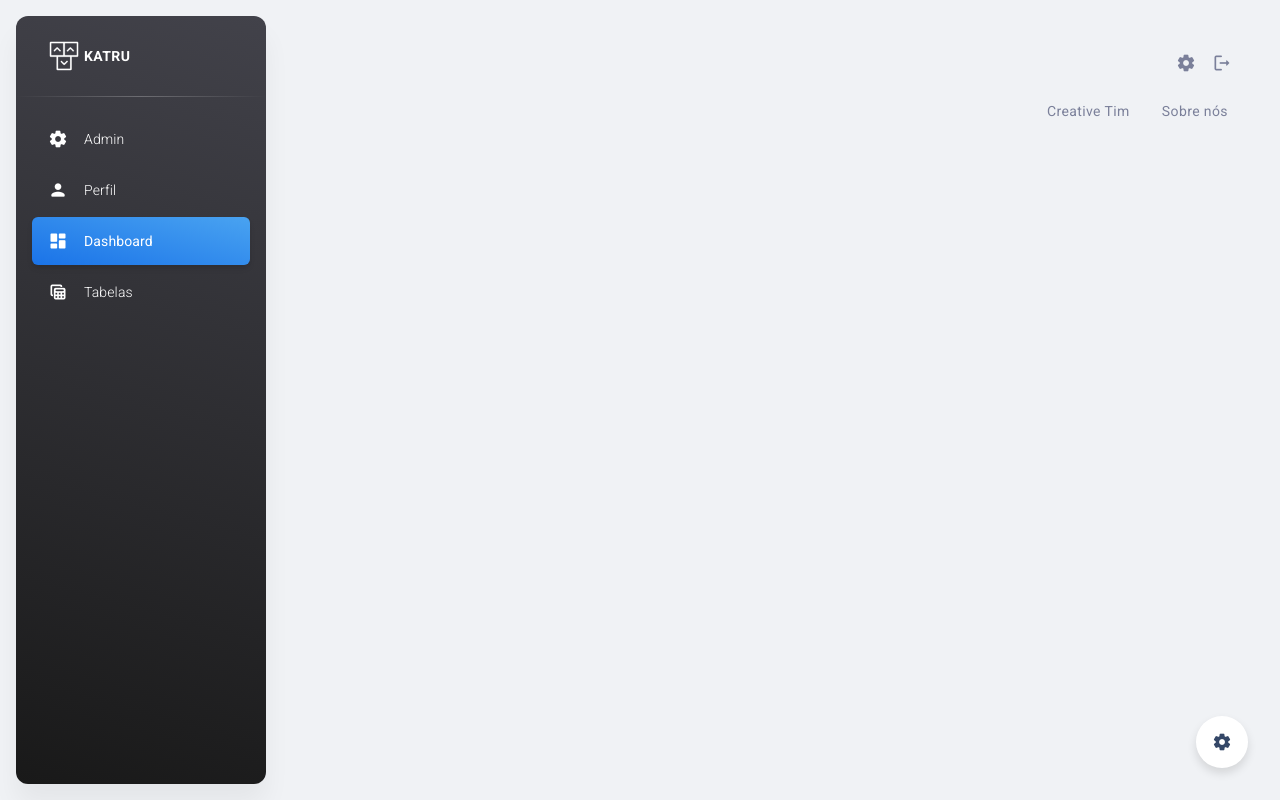
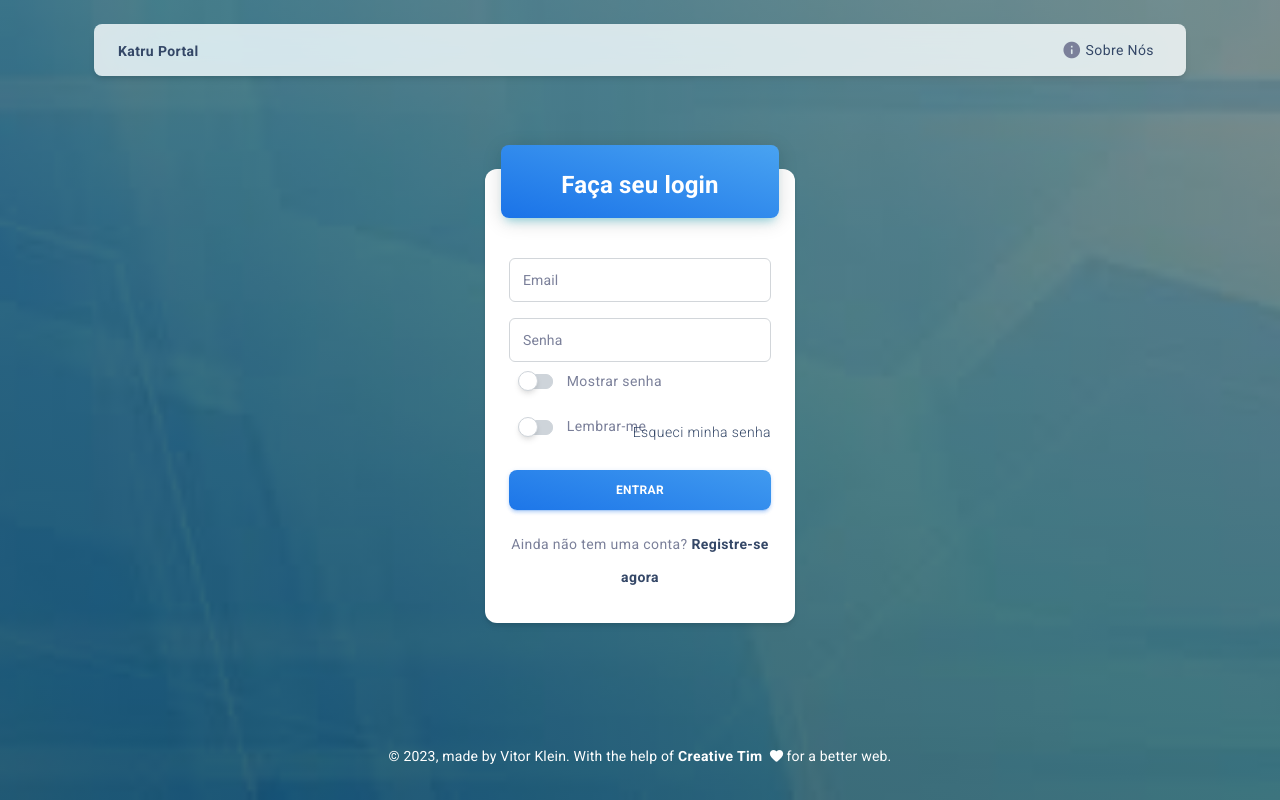
Before and after one commit to vitor1klein/katru-react, a React (Create React App) app: page /sign-in in a window 1280 px wide. Before the commit this address led to /dashboard. Built offline with nearby package versions, Linux system fonts and the light colour scheme.

Commit message:
private route working

```diff
--- a/src/App.js
+++ b/src/App.js
@@ -44,7 +44,10 @@ import { CacheProvider } from "@emotion/react";
 import createCache from "@emotion/cache";
 
 // Material Dashboard 2 React routes
-import routes from "routes/menu";
+import menu from "routes/menu";
+import routes from "routes";
+
+import PrivateRoute from "utils/PrivateRoute";
 
 // Material Dashboard 2 React contexts
 import { useMaterialUIController, setMiniSidenav, setOpenConfigurator } from "context";
@@ -68,6 +71,7 @@ export default function App() {
   const [onMouseEnter, setOnMouseEnter] = useState(false);
   const [rtlCache, setRtlCache] = useState(null);
   const { pathname } = useLocation();
+  const isAuthenticated = true;
 
   // Cache for the rtl
   useMemo(() => {
@@ -109,13 +113,21 @@ export default function App() {
     document.scrollingElement.scrollTop = 0;
   }, [pathname]);
 
-  const getRoutes = (allRoutes) =>
+  const getRoutes = (allRoutes, user) =>
     allRoutes.map((route) => {
       if (route.collapse) {
-        return getRoutes(route.collapse);
+        return getRoutes(route.collapse, user);
       }
 
       if (route.route) {
+        if (route.protected) {
+          console.log("Route protected: ", route.name);
+          return (
+            <Route exact path="/" element={<PrivateRoute />}>
+              <Route exact path={route.route} element={route.component} key={route.key} />
+            </Route>
+          );
+        }
         return <Route exact path={route.route} element={route.component} key={route.key} />;
       }
 
@@ -155,8 +167,8 @@ export default function App() {
             <Sidenav
               color={sidenavColor}
               brand={(transparentSidenav && !darkMode) || whiteSidenav ? brandDark : brandWhite}
-              brandName="KATRU"
-              routes={routes}
+              brandName="KATRU RTL"
+              routes={menu}
               onMouseEnter={handleOnMouseEnter}
               onMouseLeave={handleOnMouseLeave}
             />
@@ -166,7 +178,7 @@ export default function App() {
         )}
         {layout === "vr" && <Configurator />}
         <Routes>
-          {getRoutes(routes)}
+          {getRoutes(routes, isAuthenticated)}
           <Route path="*" element={<Navigate to="/dashboard" />} />
         </Routes>
       </ThemeProvider>
@@ -180,7 +192,7 @@ export default function App() {
             color={sidenavColor}
             brand={(transparentSidenav && !darkMode) || whiteSidenav ? brandDark : brandWhite}
             brandName="KATRU"
-            routes={routes}
+            routes={menu}
             onMouseEnter={handleOnMouseEnter}
             onMouseLeave={handleOnMouseLeave}
           />
@@ -190,8 +202,12 @@ export default function App() {
       )}
       {layout === "vr" && <Configurator />}
       <Routes>
-        {getRoutes(routes)}
-        <Route path="*" element={<Navigate to="/dashboard" />} />
+        {getRoutes(routes, isAuthenticated)}
+        {/* <Route exact path="/" element={<PrivateRoute />}>
+          <Route exact path="/profile" element={<Profile />} />
+        </Route>
+        <Route path="/sign-in" element={<SignIn />} /> */}
+        <Route path="*" element={<Navigate to="/sign-in" />} />
       </Routes>
     </ThemeProvider>
   );
--- a/src/examples/Navbars/DashboardNavbar/index.js
+++ b/src/examples/Navbars/DashboardNavbar/index.js
@@ -125,7 +125,7 @@ function DashboardNavbar({ absolute, light, isMini }) {
   const handleLogout = () => {
     sessionStorage.clear();
     console.log("Logging out.");
-    navigate("/authentication/sign-in");
+    navigate("/sign-in");
   };
 
   return (
--- a/src/examples/Navbars/DefaultNavbar/index.js
+++ b/src/examples/Navbars/DefaultNavbar/index.js
@@ -119,13 +119,13 @@ function DefaultNavbar({ transparent, light, action }) {
           {/* <DefaultNavbarLink
             icon="account_circle"
             name="sign up"
-            route="/authentication/sign-up"
+            route="/sign-up"
             light={light}
           />
           <DefaultNavbarLink
             icon="key"
             name="sign in"
-            route="/Authentication/sign-in"
+            route="/sign-in"
             light={light}
           /> */}
         </MDBox>
--- a/src/layouts/authentication/forgot-password/index.js
+++ b/src/layouts/authentication/forgot-password/index.js
@@ -123,7 +123,7 @@ function Cover() {
             Lembrou a senha?{" "}
             <MDTypography
               component={Link}
-              to="/authentication/sign-in"
+              to="/sign-in"
               variant="button"
               color="info"
               fontWeight="medium"
--- a/src/layouts/authentication/sign-in/index.js
+++ b/src/layouts/authentication/sign-in/index.js
@@ -135,7 +135,7 @@ function Basic() {
             <MDBox mt={-5} mb={3} textAlign="right">
               <MDTypography
                 component={Link}
-                to="/authentication/forgot-password"
+                to="/forgot-password"
                 variant="button"
                 fontWeight="light"
               >
@@ -155,12 +155,7 @@ function Basic() {
             <MDBox mt={2} mb={1} textAlign="center">
               <MDTypography variant="button" fontWeight="regular" color="text">
                 Ainda não tem uma conta?{" "}
-                <MDTypography
-                  component={Link}
-                  to="/authentication/sign-up"
-                  variant="button"
-                  fontWeight="medium"
-                >
+                <MDTypography component={Link} to="/sign-up" variant="button" fontWeight="medium">
                   Registre-se agora
                 </MDTypography>
               </MDTypography>
--- a/src/layouts/authentication/sign-up/index.js
+++ b/src/layouts/authentication/sign-up/index.js
@@ -101,7 +101,7 @@ function Cover() {
     try {
       await registerUser(userName, userEmail, userPassword);
       // adapt to login page with an alert that the user will receive a confirmation email
-      navigate("/authentication/reset-password");
+      navigate("/reset-password");
     } catch (error) {
       if (error.response.data.type === "userAlreadyExists") {
         const errorMessage = error.response.data.message;
@@ -228,7 +228,7 @@ function Cover() {
                 Já tem um conta?{" "}
                 <MDTypography
                   component={Link}
-                  to="/authentication/sign-in"
+                  to="/sign-in"
                   variant="button"
                   color="info"
                   fontWeight="medium"
--- /dev/null
+++ b/src/routes/index.js
@@ -0,0 +1,125 @@
+/**
+=========================================================
+* Material Dashboard 2 React - v2.1.0
+=========================================================
+
+* Product Page: https://www.creative-tim.com/product/material-dashboard-react
+* Copyright 2022 Creative Tim (https://www.creative-tim.com)
+
+Coded by www.creative-tim.com
+
+ =========================================================
+
+* The above copyright notice and this permission notice shall be included in all copies or substantial portions of the Software.
+*/
+
+/**
+  All of the routes for the Material Dashboard 2 React are added here,
+  You can add a new route, customize the routes and delete the routes here.
+
+  Once you add a new route on this file it will be visible automatically on
+  the Sidenav.
+
+  For adding a new route you can follow the existing routes in the routes array.
+  1. The `type` key with the `collapse` value is used for a route.
+  2. The `type` key with the `title` value is used for a title inside the Sidenav.
+  3. The `type` key with the `divider` value is used for a divider between Sidenav items.
+  4. The `name` key is used for the name of the route on the Sidenav.
+  5. The `key` key is used for the key of the route (It will help you with the key prop inside a loop).
+  6. The `icon` key is used for the icon of the route on the Sidenav, you have to add a node.
+  7. The `collapse` key is used for making a collapsible item on the Sidenav that has other routes
+  inside (nested routes), you need to pass the nested routes inside an array as a value for the `collapse` key.
+  8. The `route` key is used to store the route location which is used for the react router.
+  9. The `href` key is used to store the external links location.
+  10. The `title` key is only for the item with the type of `title` and its used for the title text on the Sidenav.
+  10. The `component` key is used to store the component of its route.
+*/
+
+// Material Dashboard 2 React layouts
+import Dashboard from "layouts/dashboard";
+import Tabelas from "layouts/tabelas";
+import Profile from "layouts/profile";
+import Admin from "layouts/admin";
+import SignIn from "layouts/authentication/sign-in";
+import SignUp from "layouts/authentication/sign-up";
+import ForgotPassword from "layouts/authentication/forgot-password";
+import UpdatePassword from "layouts/authentication/update-password";
+
+// @mui icons
+import Icon from "@mui/material/Icon";
+
+const routes = [
+  {
+    type: "collapse",
+    name: "Admin",
+    key: "admin",
+    icon: <Icon fontSize="small">settings</Icon>,
+    route: "/admin",
+    component: <Admin />,
+    protected: true,
+  },
+  {
+    type: "collapse",
+    name: "Perfil",
+    key: "profile",
+    icon: <Icon fontSize="small">person</Icon>,
+    route: "/profile",
+    component: <Profile />,
+    protected: true,
+  },
+  {
+    type: "collapse",
+    name: "Dashboard",
+    key: "dashboard",
+    icon: <Icon fontSize="small">dashboard</Icon>,
+    route: "/dashboard",
+    component: <Dashboard />,
+    protected: true,
+  },
+  {
+    type: "collapse",
+    name: "Tabelas",
+    key: "tabelas",
+    icon: <Icon fontSize="small">table_view</Icon>,
+    route: "/tabelas",
+    component: <Tabelas />,
+    protected: true,
+  },
+  {
+    name: "Sign In",
+    key: "signIn",
+    route: "/sign-in",
+    component: <SignIn />,
+    protected: false,
+  },
+  {
+    name: "Sign Up",
+    key: "signUp",
+    route: "/sign-up",
+    component: <SignUp />,
+    protected: false,
+  },
+  {
+    name: "Forgot Password",
+    key: "forgotPassword",
+    route: "/forgot-password",
+    component: <ForgotPassword />,
+    protected: false,
+  },
+  {
+    name: "Update Password",
+    key: "updatePassword",
+    route: "/update-password",
+    component: <UpdatePassword />,
+    protected: false,
+  },
+  {
+    name: "Teste",
+    key: "testRoute",
+    route: "",
+    component: <Profile />,
+    protected: false,
+  },
+];
+
+export default routes;
--- /dev/null
+++ b/src/utils/PrivateRoute.js
@@ -0,0 +1,17 @@
+import React from "react";
+import { Navigate, Outlet } from "react-router-dom";
+// import PropTypes from "prop-types";
+
+function PrivateRoute() {
+  const auth = true; // determine if authorized, from context or however you're doing it
+
+  return auth ? <Outlet /> : <Navigate to="/sign-in" />;
+}
+
+// PrivateRoute.propTypes = {
+//   user: PropTypes.bool.isRequired,
+//   path: PropTypes.string.isRequired,
+//   element: PropTypes.element.isRequired,
+// };
+
+export default PrivateRoute;
```
